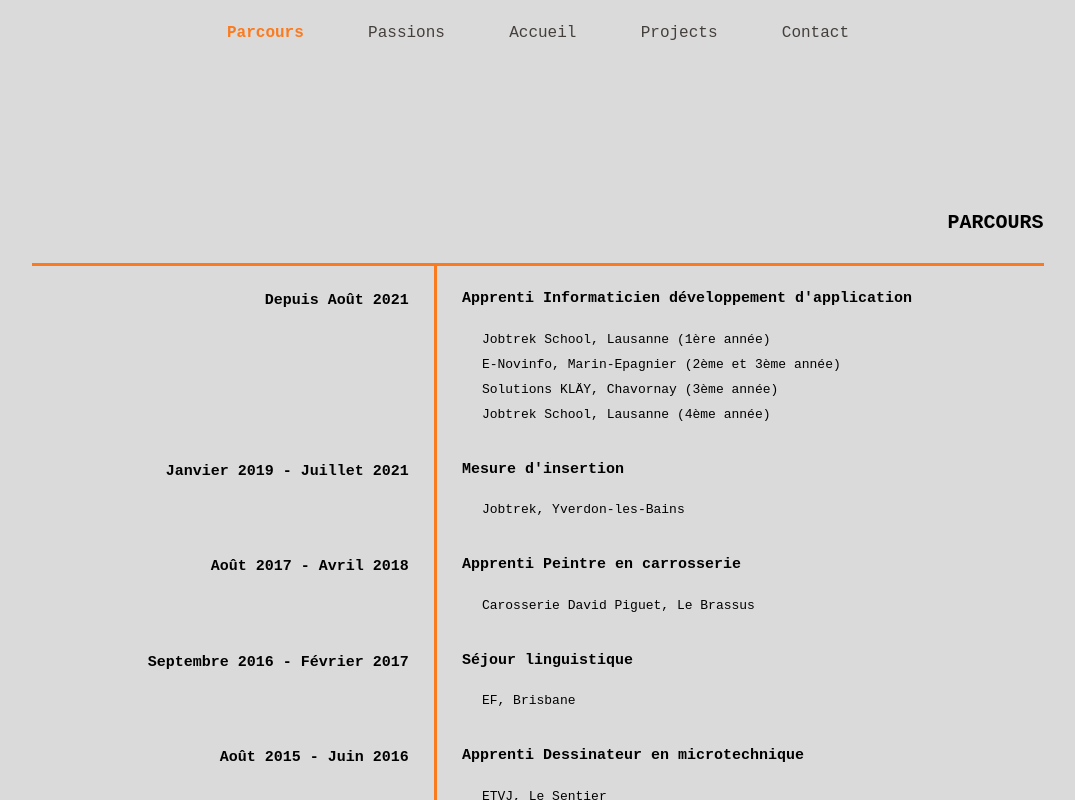
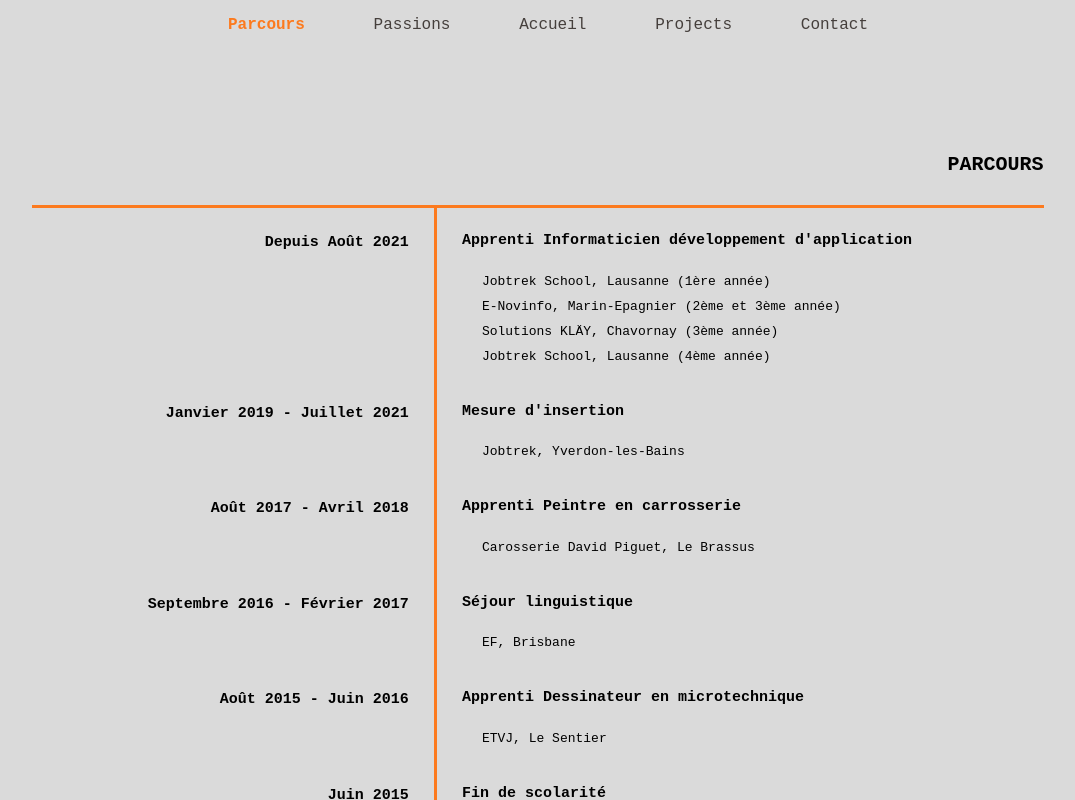
Before and after one commit to ColinRgm/myReactPortfolio, a React (Vite) app: page /parcours in a window 1280 px wide. Shown: the top 800 px of the page, without its empty margins (102-1177 px from the left). Built offline with nearby package versions, Linux system fonts and the light colour scheme.

Commit message:
feat: stick the navbar to the top

```diff
--- a/src/components/globalComponents/NavBar.jsx
+++ b/src/components/globalComponents/NavBar.jsx
@@ -9,6 +9,13 @@ function Navbar() {
         display: 'flex',
         justifyContent: 'center',
         padding: '10px',
+        position: 'fixed',
+        top: 0,
+        left: 0,
+        width: '100%',
+        backgroundColor: '#DADADA',
+        zIndex: 1000,
+
 
         // Contenu de la NavBar
         ulStyles: {
```
